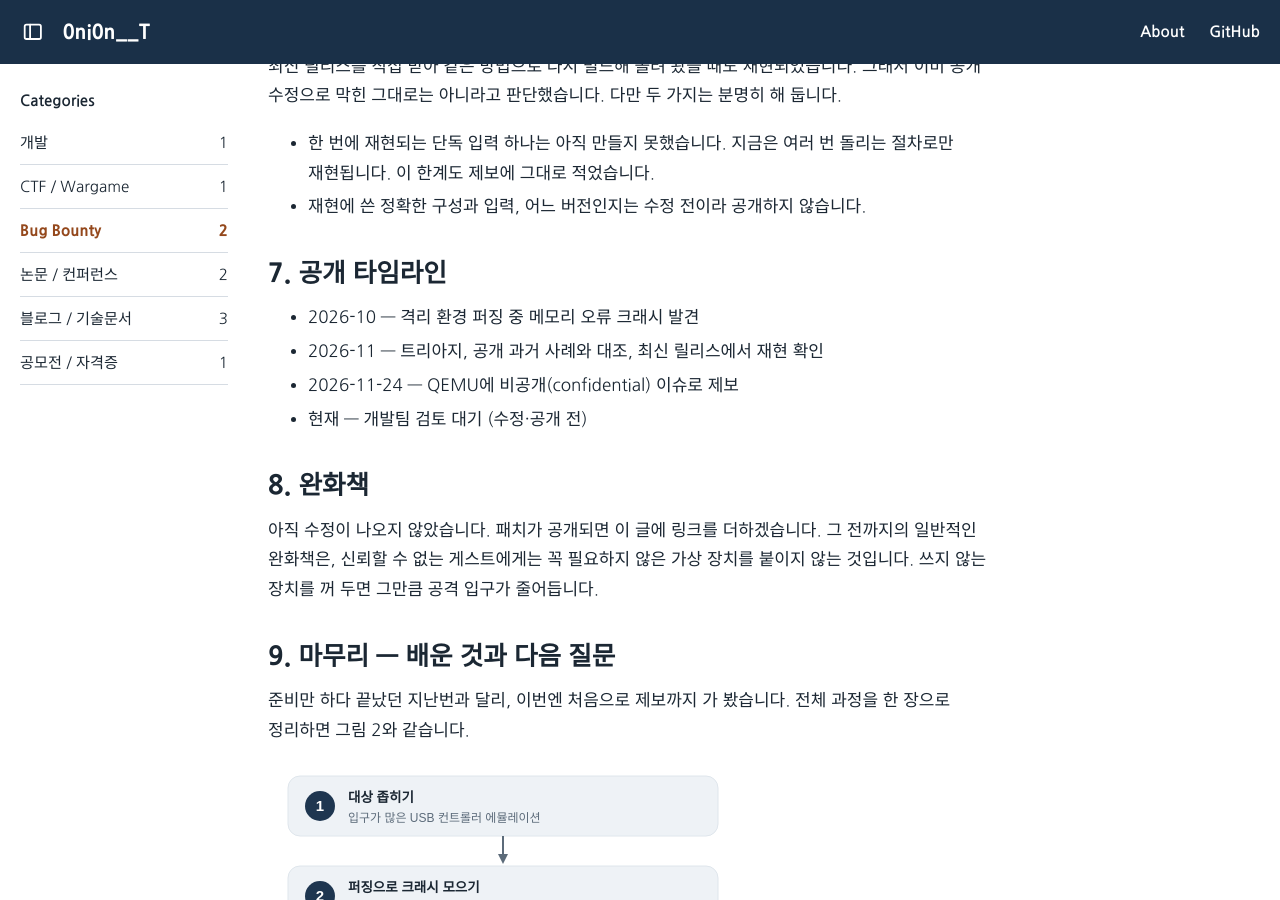
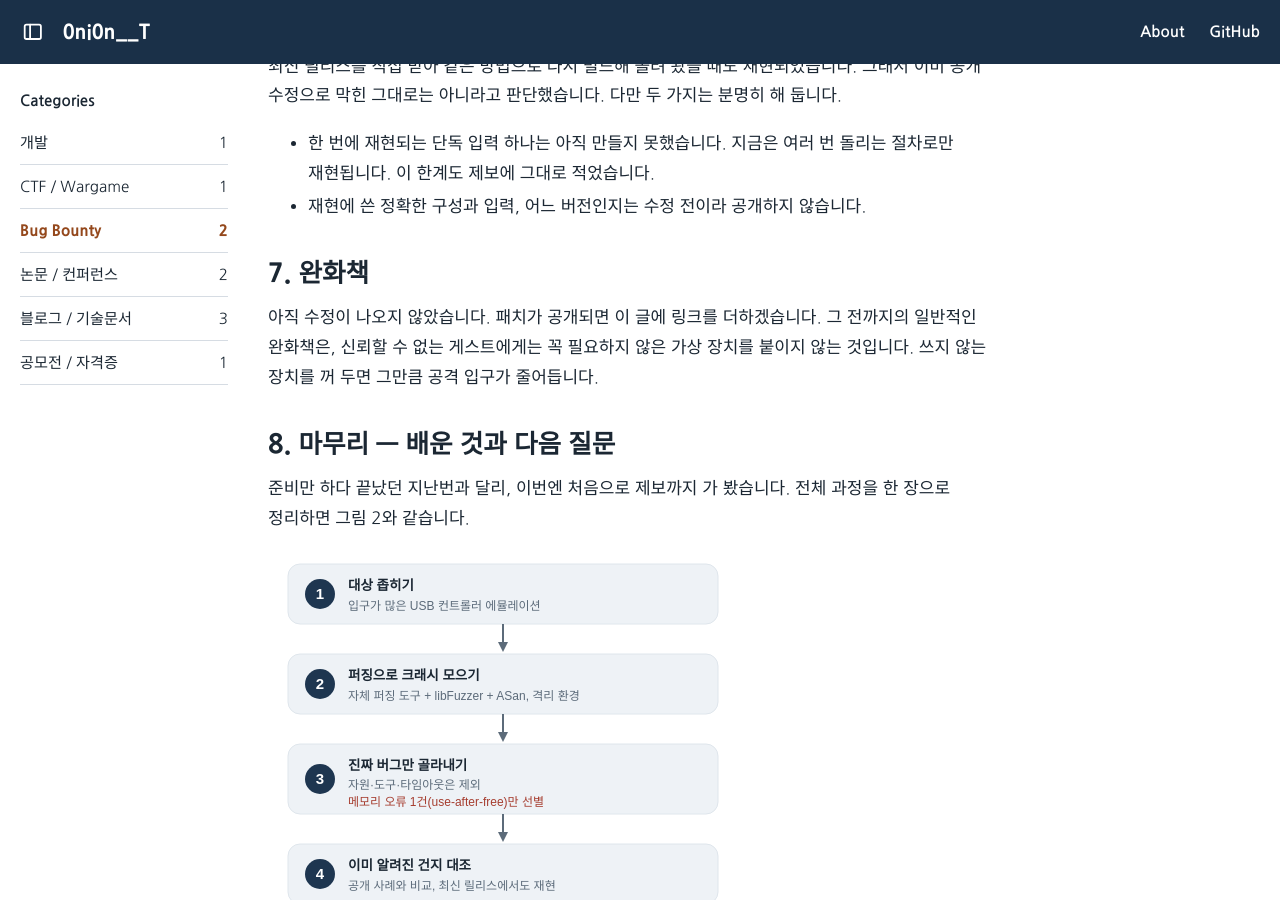
Before and after one commit to 0ni0n-t/0ni0n-t.github.io, a Jekyll site: the page built from _posts/2026-11-24-qemu-ehci-fuzzing-first-report.md, in a window 1280 px wide and 900 px high, scrolled down 3783 px. Built offline with Jekyll 4.4.1, drawn with Linux system fonts in a browser that asks for light colours; some web fonts are replaced.

Commit message:
post: 공개 타임라인 절 삭제 (QEMU EHCI 글)

```diff
--- a/_posts/2026-11-24-qemu-ehci-fuzzing-first-report.md
+++ b/_posts/2026-11-24-qemu-ehci-fuzzing-first-report.md
@@ -90,18 +90,11 @@ QEMU 소스를 처음 받아 보고 한참 막막했습니다. 파일이 수천
 - 한 번에 재현되는 단독 입력 하나는 아직 만들지 못했습니다. 지금은 여러 번 돌리는 절차로만 재현됩니다. 이 한계도 제보에 그대로 적었습니다.
 - 재현에 쓴 정확한 구성과 입력, 어느 버전인지는 수정 전이라 공개하지 않습니다.
 
-## 7. 공개 타임라인
-
-- 2026-10 — 격리 환경 퍼징 중 메모리 오류 크래시 발견
-- 2026-11 — 트리아지, 공개 과거 사례와 대조, 최신 릴리스에서 재현 확인
-- 2026-11-24 — QEMU에 비공개(confidential) 이슈로 제보
-- 현재 — 개발팀 검토 대기 (수정·공개 전)
-
-## 8. 완화책
+## 7. 완화책
 
 아직 수정이 나오지 않았습니다. 패치가 공개되면 이 글에 링크를 더하겠습니다. 그 전까지의 일반적인 완화책은, 신뢰할 수 없는 게스트에게는 꼭 필요하지 않은 가상 장치를 붙이지 않는 것입니다. 쓰지 않는 장치를 꺼 두면 그만큼 공격 입구가 줄어듭니다.
 
-## 9. 마무리 — 배운 것과 다음 질문
+## 8. 마무리 — 배운 것과 다음 질문
 
 준비만 하다 끝났던 지난번과 달리, 이번엔 처음으로 제보까지 가 봤습니다. 전체 과정을 한 장으로 정리하면 그림 2와 같습니다.
 
```
